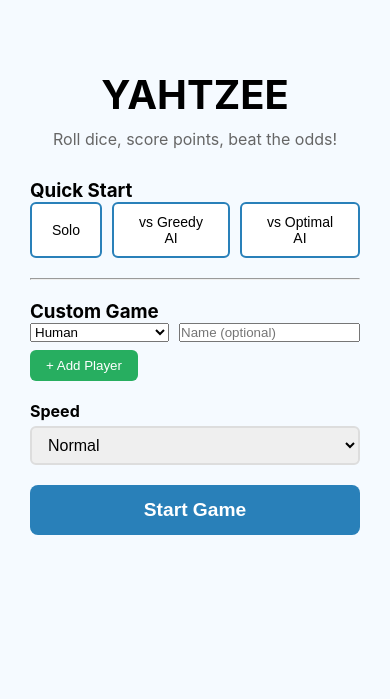
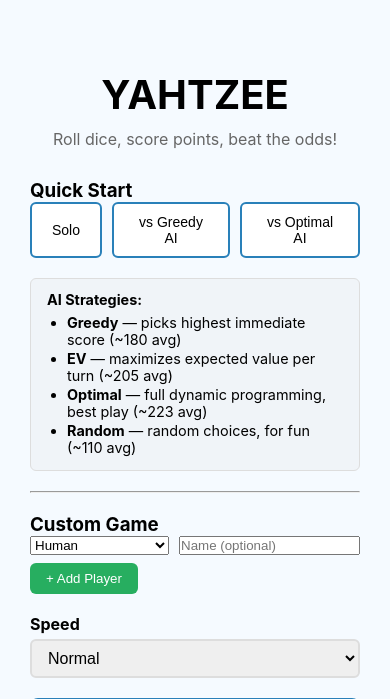
Before and after one commit to vhata/yahtzee, a Flask app: page / in a window 390 px wide. Shown: the top 699 px of the page. Run offline with Flask 3, Linux system fonts and the light colour scheme.

Commit message:
Add touch events, server logging, and AI strategy descriptions
Touch events: Add touchstart listeners alongside mousedown on dice and
scorecard containers, sharing the same handler logic with preventDefault
to avoid double-fire on mobile.

Error handling: Add logging to web.py replacing three bare except blocks
and one silent JSONDecodeError catch with proper logger.error/warning
calls including exc_info for debugging.

AI descriptions: Add an info box on the landing page explaining the four
AI strategies with typical score ranges, and title attributes on the
strategy dropdown options.

Co-Authored-By: Claude Opus 4.6 (1M context) <noreply@anthropic.com>

```diff
--- a/templates/index.html
+++ b/templates/index.html
@@ -35,6 +35,12 @@
         .quick-start button { padding: 10px 20px; border: 2px solid #2980b9;
                               border-radius: 6px; background: white; cursor: pointer; font-size: 14px; }
         .quick-start button:hover { background: #ecf0f1; }
+        .ai-info {
+            background: #f0f4f8; border: 1px solid #ddd; border-radius: 6px;
+            padding: 12px 16px; margin-top: 16px; font-size: 0.9em;
+        }
+        .ai-info ul { margin: 6px 0 0 20px; }
+        .ai-info li { margin-bottom: 2px; }
     </style>
 </head>
 <body>
@@ -55,6 +61,16 @@
             <button onclick="startGame('ai=true&strategy=optimal')">vs Optimal AI</button>
         </div>
 
+        <div class="ai-info">
+            <strong>AI Strategies:</strong>
+            <ul>
+                <li><strong>Greedy</strong> — picks highest immediate score (~180 avg)</li>
+                <li><strong>EV</strong> — maximizes expected value per turn (~205 avg)</li>
+                <li><strong>Optimal</strong> — full dynamic programming, best play (~223 avg)</li>
+                <li><strong>Random</strong> — random choices, for fun (~110 avg)</li>
+            </ul>
+        </div>
+
         <hr style="margin: 20px 0;">
 
         <h3>Custom Game</h3>
@@ -62,10 +78,10 @@
             <div class="player-row" data-index="0">
                 <select class="player-type">
                     <option value="human">Human</option>
-                    <option value="greedy">Greedy AI</option>
-                    <option value="ev">EV AI</option>
-                    <option value="optimal">Optimal AI</option>
-                    <option value="random">Random AI</option>
+                    <option value="greedy" title="Picks highest immediate score (~180 avg)">Greedy AI</option>
+                    <option value="ev" title="Maximizes expected value per turn (~205 avg)">EV AI</option>
+                    <option value="optimal" title="Full dynamic programming, best play (~223 avg)">Optimal AI</option>
+                    <option value="random" title="Random choices (~110 avg)">Random AI</option>
                 </select>
                 <input type="text" class="player-name" placeholder="Name (optional)">
             </div>
@@ -97,10 +113,10 @@
             row.innerHTML = `
                 <select class="player-type">
                     <option value="human">Human</option>
-                    <option value="greedy">Greedy AI</option>
-                    <option value="ev">EV AI</option>
-                    <option value="optimal">Optimal AI</option>
-                    <option value="random">Random AI</option>
+                    <option value="greedy" title="Picks highest immediate score (~180 avg)">Greedy AI</option>
+                    <option value="ev" title="Maximizes expected value per turn (~205 avg)">EV AI</option>
+                    <option value="optimal" title="Full dynamic programming, best play (~223 avg)">Optimal AI</option>
+                    <option value="random" title="Random choices (~110 avg)">Random AI</option>
                 </select>
                 <input type="text" class="player-name" placeholder="Name (optional)">
                 <button class="btn-remove" onclick="removePlayer(this)">×</button>
--- a/web.py
+++ b/web.py
@@ -6,9 +6,12 @@ Each WebSocket connection gets its own GameCoordinator instance.
 State is pushed to the client as JSON snapshots at ~30 FPS during active play.
 """
 import json
+import logging
 import threading
 import time
 import sys
+
+logger = logging.getLogger(__name__)
 
 from flask import Flask, render_template, request
 from flask_sock import Sock
@@ -97,6 +100,7 @@ def websocket(ws):
                     snapshot = adapter.get_game_snapshot()
                 ws.send(json.dumps(snapshot))
             except Exception:
+                logger.error("Tick loop error", exc_info=True)
                 running = False
                 break
             time.sleep(1 / 30)
@@ -112,12 +116,13 @@ def websocket(ws):
             try:
                 action = json.loads(data)
             except json.JSONDecodeError:
+                logger.warning("Invalid JSON from client: %s", data)
                 continue
 
             with lock:
                 _handle_action(adapter, action)
     except Exception:
-        pass
+        logger.error("WebSocket receive error", exc_info=True)
     finally:
         running = False
 
```
Also changed, not shown: static/game.js (+16 -6 lines).
